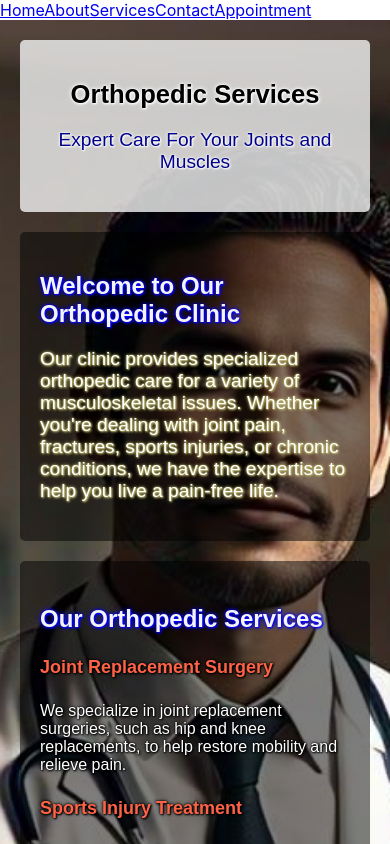
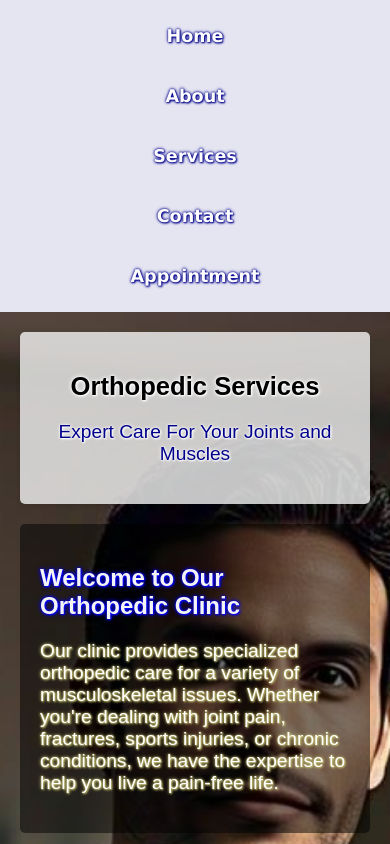
Before and after one commit to King-Love-Coding/ClinicWebsite, a React (Create React App) app: page /services in a window 390 px wide. Shown: the top 844 px of the page. Built offline with nearby package versions, Linux system fonts and the light colour scheme.

Commit message:
Update Header.css

```diff
--- a/src/styles/Header.css
+++ b/src/styles/Header.css
@@ -1,130 +1,50 @@
-.service {
-  font-family: Arial, sans-serif;
-  padding: 20px;
-  background-image: url('../Images/Service.jpg');
-  background-repeat: no-repeat;
-  background-size: cover;
-  background-position: center;
-  min-height: 100vh;
+header {
+  background-color: hsl(220, 70%, 85%); /* fallback for color-mix */
+  background-color: color-mix(in hsl shorter hue, blue 15%, white 30%);
+  padding: 6px 0;
+  box-shadow: 0 2px 4px rgba(0, 0, 0, 0.1);
+}
+
+nav {
+  display: flex;
+  justify-content: center;
+  align-items: center;
+  flex-wrap: wrap;
+  gap: 60px;
+  padding: 10px 20px;
+}
+
+nav a {
+  text-decoration: none;
+  color: white;
+  text-shadow: 1px 1px 2px darkblue, 0 0 0.2em darkblue, 0 0 0.1em darkblue;
+  font-size: 1.3rem;
+  font-weight: bolder;
+  font-family: 'Lucida Sans', 'Lucida Sans Regular', 'Lucida Grande', 'Lucida Sans Unicode', Geneva, Verdana, sans-serif;
+  padding: 8px 16px;
+  border-radius: 6px;
+  transition: background-color 0.3s ease, text-shadow 0.3s ease;
+}
+
+nav a:hover {
+  color: white;
+  text-shadow: 1px 1px 2px red, 0 0 0.2em red, 0 0 0.1em red;
+  background-color: rgba(255, 0, 0, 0.1);
+}
+
+nav a.active {
+  background-color: #0056b3;
   color: white;
 }
 
-.service-head {
-  text-align: center;
-  background-color: rgba(244, 244, 244, 0.8);
-  color: #333;
-  padding: 20px;
-  border-radius: 5px;
-  max-width: 800px;
-  margin: 0 auto;
-}
-
-.head {
-  color: black;
-  text-shadow: 1px 1px 2px white, 0 0 0.2em white, 0 0 0.1em white;
-}
-
-.head-para {
-  color: darkblue;
-  text-shadow: 1px 1px 2px white, 0 0 0.2em white, 0 0 0.1em white;
-  font-size: 1.2rem;
-}
-
-.service-intro,
-.service-list {
-  margin-top: 20px;
-  background-color: rgba(0, 0, 0, 0.5);
-  padding: 20px;
-  border-radius: 5px;
-}
-
-.para {
-  color: white;
-  text-shadow: 1px 1px 2px darkkhaki, 0 0 0.2em darkkhaki, 0 0 0.1em darkkhaki;
-  font-size: 1.2rem;
-}
-
-.service-intro h2,
-.service-list h3 {
-  font-size: 24px;
-  color: #f4f4f4;
-  text-shadow: 1px 1px 2px blue, 0 0 0.2em blue, 0 0 0.1em blue;
-}
-
-.service-list ul {
-  list-style-type: none;
-  padding: 0;
-}
-
-.service-list li {
-  margin-bottom: 20px;
-}
-
-.service-list h4 {
-  font-size: 18px;
-  color: tomato;
-  text-shadow: 1px 1px 2px black, 0 0 0.2em black, 0 0 0.1em black;
-}
-
-.li-para {
-  color: white;
-  text-shadow: 1px 1px 2px black, 0 0 0.2em black, 0 0 0.1em black;
-}
-
-.why-choose-us {
-  margin-top: 30px;
-  background-color: rgba(244, 244, 244, 0.9);
-  padding: 20px;
-  border-radius: 8px;
-  max-width: 500px;
-  color: #333;
-  text-shadow: 1px 1px 2px blue, 0 0 0.2em blue, 0 0 0.1em blue;
-  margin-left: auto;
-  margin-right: auto;
-}
-
-.why-choose-us h3 {
-  font-size: 22px;
-  text-align: center;
-}
-
-.why-choose-us ul {
-  list-style-type: none;
-  padding: 0;
-}
-
-.choose-li {
-  margin-left: 1rem;
-  line-height: 2;
-}
-
-.contact-us {
-  margin-top: 20px;
-  text-align: center;
-}
-
-.contact-button {
-  padding: 10px 20px;
-  background-color: #28a745;
-  color: white;
-  font-weight: bolder;
-  font-size: 1rem;
-  border: none;
-  border-radius: 5px;
-  cursor: pointer;
-}
-
-.contact-button:hover {
-  background-color: #218838;
-}
-
-
 @media screen and (max-width: 768px) {
-  .why-choose-us {
-    width: 90%;
+  nav {
+    flex-direction: column;
+    gap: 20px;
   }
 
-  .choose-li {
-    margin-left: 0.5rem;
+  nav a {
+    font-size: 1.1rem;
+    padding: 10px 20px;
   }
 }
```
